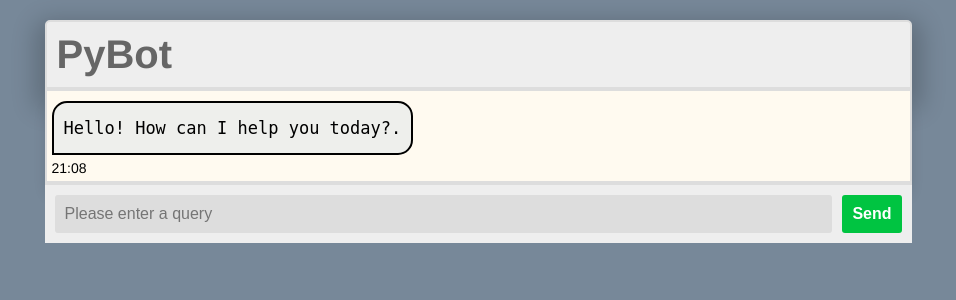
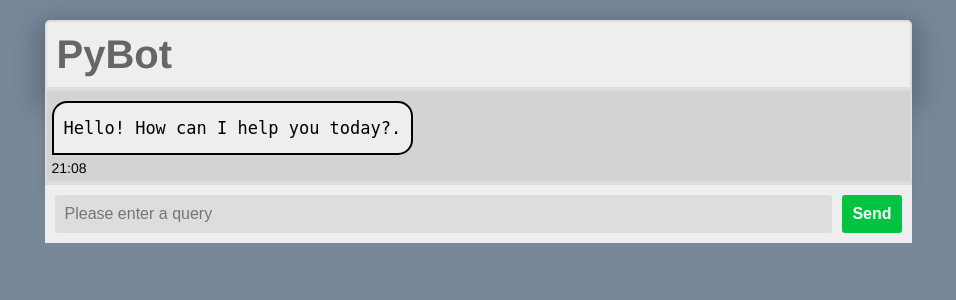
Before and after one commit to stevinsam/PyBot, a Flask app: page / in a window 1280 px wide. Shown: the top 300 px of the page, without its empty margins (162-1118 px from the left). Run offline with Flask 3, Linux system fonts and the light colour scheme; some libraries are stand-ins or nearby versions.

Commit message:
Fixed chat display issue

```diff
--- a/static/style.css
+++ b/static/style.css
@@ -35,13 +35,12 @@ h3 {
 }
 
 #chatbox {
-    display: flex;
     flex-flow: column wrap;
     justify-content: space-between;
     max-height: 800px;
     height: calc(100% - 50px);
     border: 2px solid #ddd;
-    background: floralwhite;
+    background: lightgrey;
     box-shadow: 0 15px 15px -5px rgba(0, 0, 0, 0.2);
     overflow-y: auto;
     padding-top: 10px;
```
